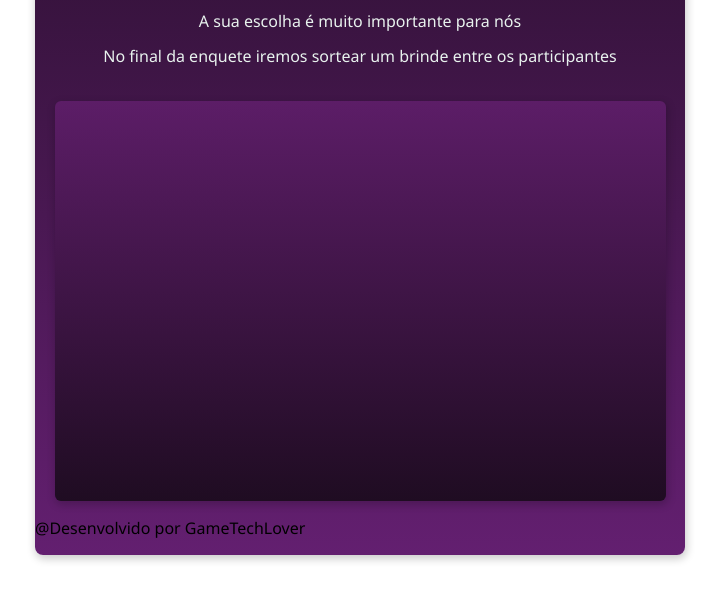
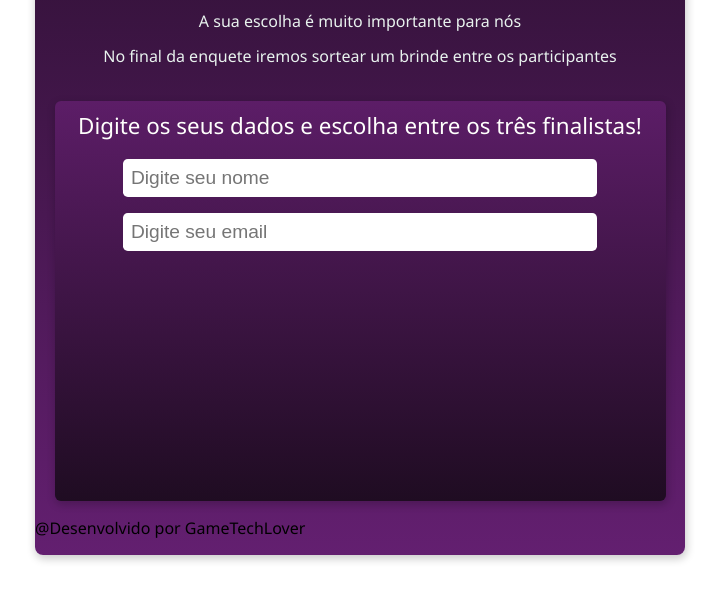
Before and after one commit to TheusMarqs/bootcamp-projeto2, a plain HTML site: page index.html in a window 1280 px wide. Shown: the part 134-734 px from the top of the page, without its empty margins (280-1001 px from the left). Drawn offline with Linux system fonts and the light colour scheme.

Commit message:
closes #3 - inputs

```diff
--- a/index.html
+++ b/index.html
@@ -30,6 +30,13 @@
         </div>
 
         <div class="flex-container">
+            <div class="flex-title">
+                Digite os seus dados e escolha entre os três finalistas!
+            </div>
+            <div class="inputs">
+                <input type="text" placeholder="Digite seu nome">
+                <input type="email" placeholder="Digite seu email">
+            </div>
 
         </div>
         <p>@Desenvolvido por GameTechLover</p>
--- a/style.css
+++ b/style.css
@@ -51,3 +51,26 @@ span {
     box-shadow: 1px 3px 8px 1px rgba(0, 0, 0, 0.2);
     margin-bottom: 0.5rem;
 }
+.flex-title {
+    color: #FFFFFD;
+    text-align: center;
+    padding: 0.6rem;
+    margin: auto;
+    font-size: 1.4rem;
+    font-weight: 375;
+}
+
+.inputs {
+    display: flex;
+    flex-direction: column;
+    align-items: center;
+}
+
+input {
+    margin: 0.5rem;
+    padding: 0.5rem;
+    border-radius: 0.3rem;
+    width: 75%;
+    font-size: 1.2rem;
+    border: 0;
+}
```
